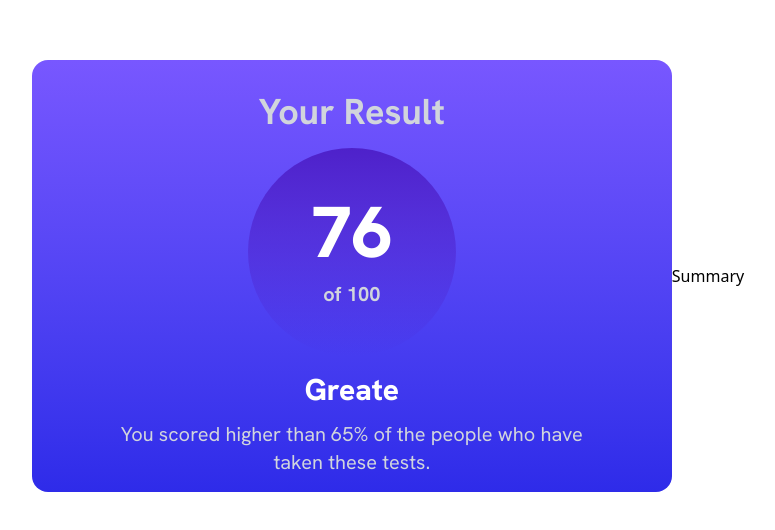
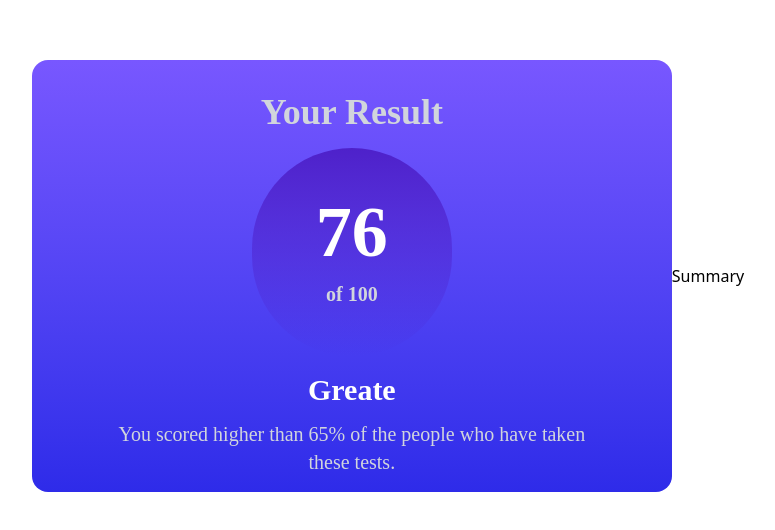
Before and after one commit to Farzane2630/FM-result-score-card, a React (Vite) app: page / in a window 1280 px wide. Shown: the part 124-654 px from the top of the page, without its empty margins (252-1027 px from the left). Built offline with nearby package versions, Linux system fonts and the light colour scheme.

Commit message:
fix: font-performance issue

```diff
--- a/src/index.css
+++ b/src/index.css
@@ -1,6 +1,7 @@
 @font-face {
-  font-family: Hanken;
-  src: url(../src/assets/fonts/HankenGrotesk-VariableFont_wght.ttf);
+  font-family: "Hanken-Grotesk";
+  src: url("https://fonts.googleapis.com/css2?family=Hanken+Grotesk:ital,wght@0,100..900;1,100..900&display=swap")
+    format("woff2");
   font-display: swap;
 }
 
```
